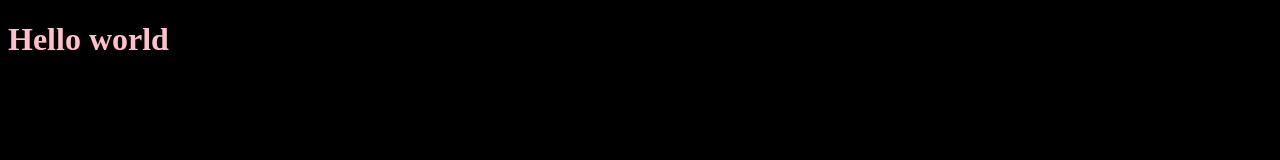
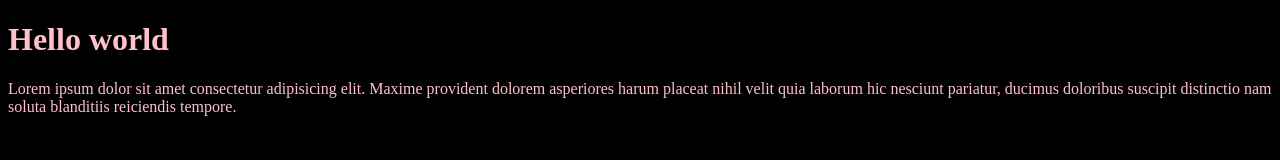
Before and after one commit to orlovaaa/qwer, a plain HTML site: page index.html in a window 1280 px wide. Drawn offline with Linux system fonts and the light colour scheme.

Commit message:
feat: add p

```diff
--- a/index.html
+++ b/index.html
@@ -9,5 +9,6 @@
 </head>
 <body>
    <h1>Hello world</h1>
+   <p>Lorem ipsum dolor sit amet consectetur adipisicing elit. Maxime provident dolorem asperiores harum placeat nihil velit quia laborum hic nesciunt pariatur, ducimus doloribus suscipit distinctio nam soluta blanditiis reiciendis tempore.</p>
 </body>
 </html>
```
